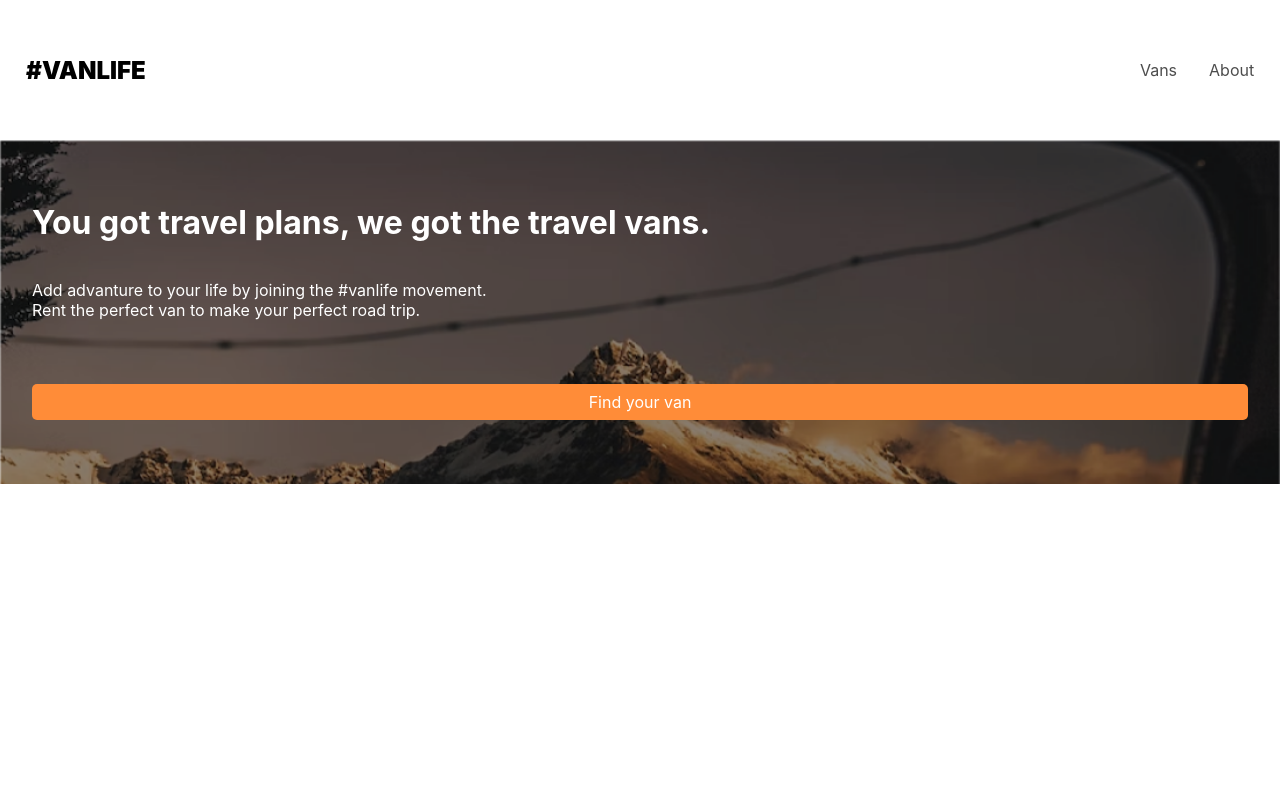
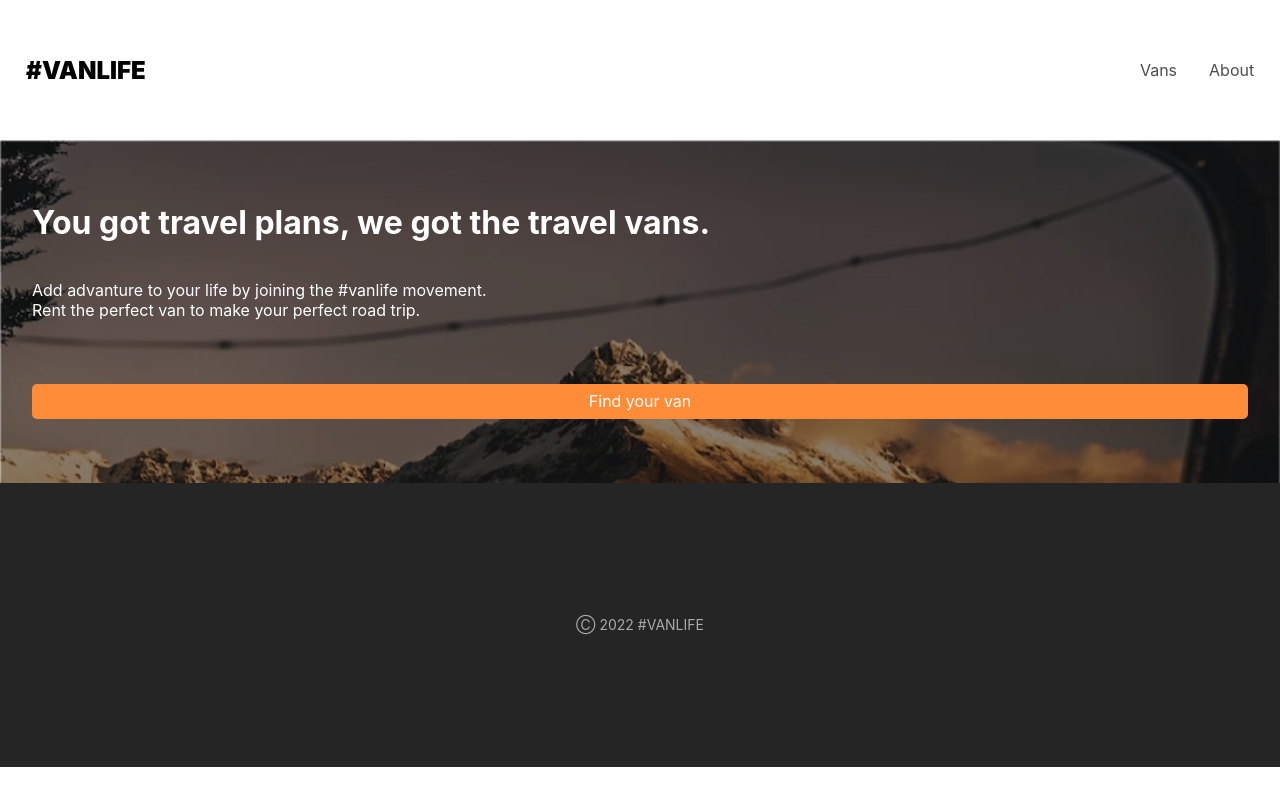
Before and after one commit to koketsobogopane/vanlife-scrimba, a React (Vite) app in the folder vanLife/: page / in a window 1280 px wide. Built offline with nearby package versions, Linux system fonts and the light colour scheme; a web font is replaced by a local one.

Commit message:
Created Footer component

```diff
--- a/vanLife/src/App.css
+++ b/vanLife/src/App.css
@@ -71,5 +71,19 @@ main > div {
   padding-top: 0.5rem;
   padding-bottom: 0.5rem;
   margin-bottom: 4rem;
+  font-size: 15.946px;
 
 }
+
+/* footer */
+
+footer {
+
+  background-color:  #252525;
+  color: #AAA;
+  display: flex;
+  align-items: center ;
+  justify-content: center;
+  font-size: 14px;
+  height: 35.5vh;
+}
--- a/vanLife/src/App.jsx
+++ b/vanLife/src/App.jsx
@@ -1,6 +1,7 @@
 import './App.css'
 import Navbar from './components/Navbar'
 import BodyContent from './components/BodyContent'
+import Footer from "./components/Footer"
 import { Link } from "react-router-dom"
 
 function App() {
@@ -10,6 +11,7 @@ function App() {
     <>
     <Navbar/>
     <BodyContent />
+    <Footer />
     </>
   )
 }
--- /dev/null
+++ b/vanLife/src/components/Footer.jsx
@@ -0,0 +1,11 @@
+const Footer = () => {
+    return (
+      <footer>
+        <p className="text-center">
+        Ⓒ 2022 #VANLIFE
+        </p>
+      </footer>
+    )
+  }
+
+  export default Footer
```
